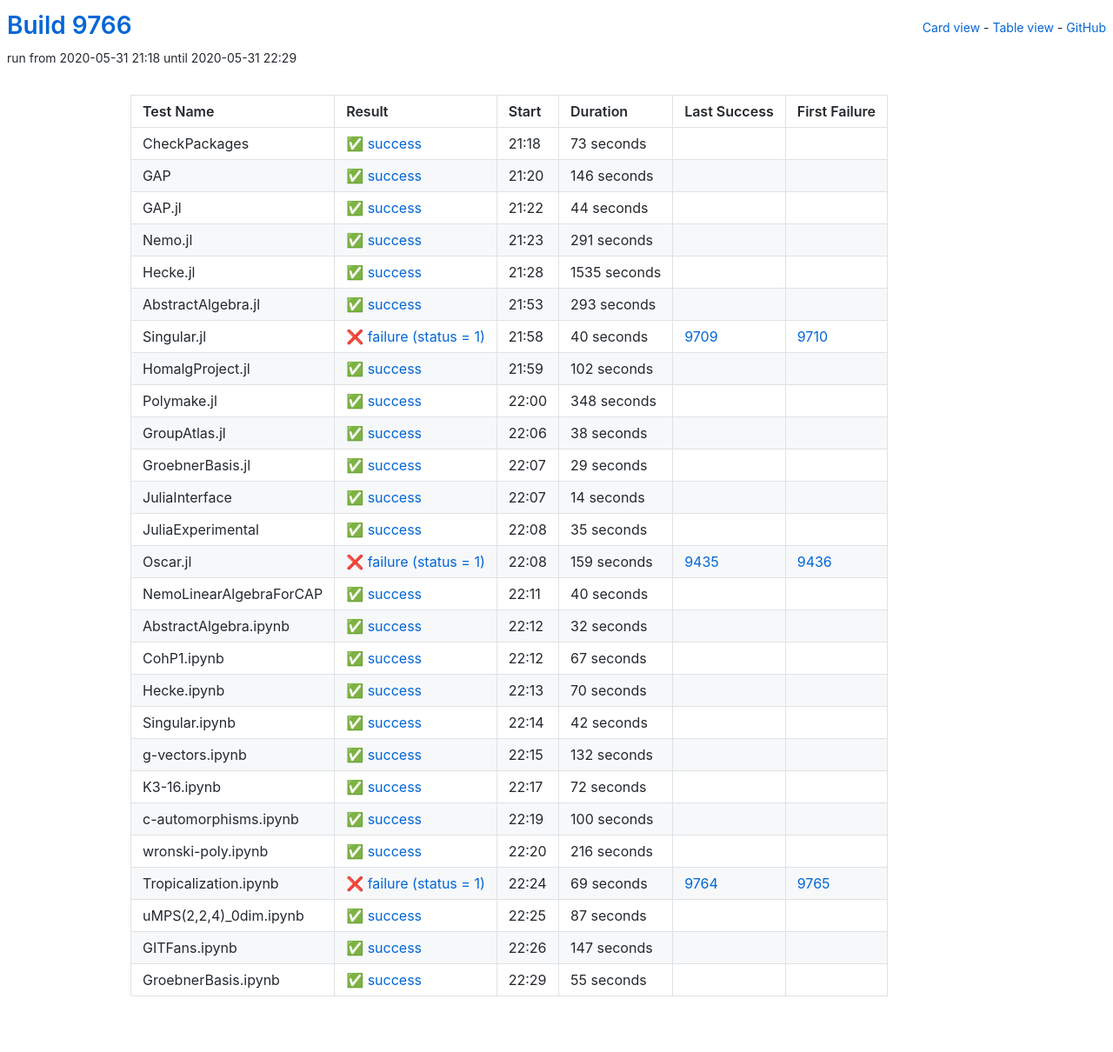
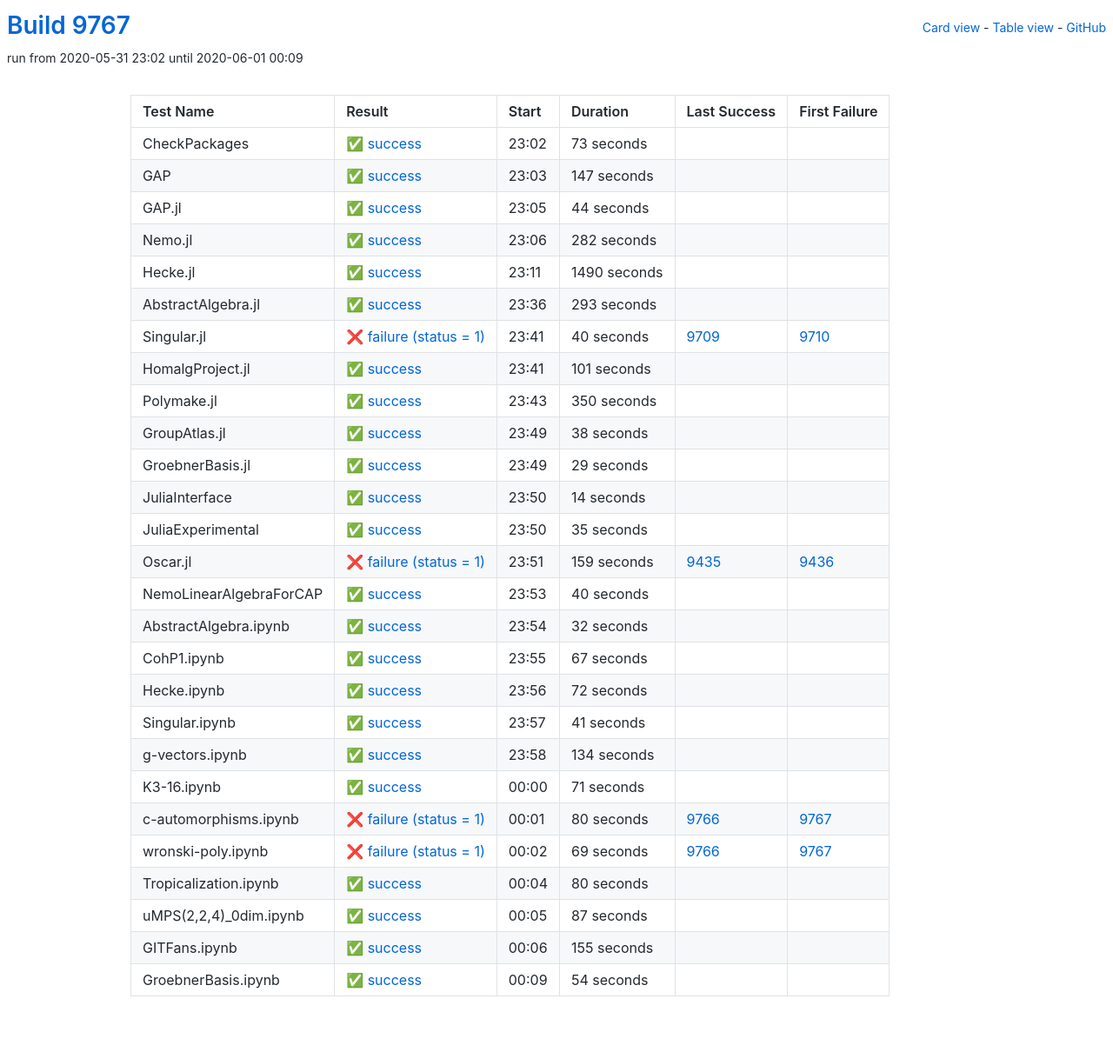
Before and after one commit to oscar-system/oscar-ci-status, a Jekyll site: the page built from table.html, in a window 1280 px wide. Shown: the whole page at 87% size. Built offline with Jekyll 4.4.1, drawn with Linux system fonts in a browser that asks for light colours.

Commit message:
Build 9767

```diff
--- a/_data/ci.yml
+++ b/_data/ci.yml
@@ -1,5 +1,5 @@
-build: 9766
-build_url: https://oscarci.mathematik.uni-kl.de/job/oscar/9766/
+build: 9767
+build_url: https://oscarci.mathematik.uni-kl.de/job/oscar/9767/
 job: oscar
 tests:
 - duration: 73
@@ -9,21 +9,21 @@ tests:
   id: checkpackages
   last_success: false
   last_success_url: null
-  log: https://oscarci.mathematik.uni-kl.de/job/oscar/9766/artifact/logs/build-9766/CheckPackages.log
+  log: https://oscarci.mathematik.uni-kl.de/job/oscar/9767/artifact/logs/build-9767/CheckPackages.log
   name: CheckPackages
-  start: 2020-05-31 21:18
+  start: 2020-05-31 23:02
   status: success
   success: true
-- duration: 146
+- duration: 147
   exitcode: 0
   first_failure: false
   first_failure_url: null
   id: gap
   last_success: false
   last_success_url: null
-  log: https://oscarci.mathematik.uni-kl.de/job/oscar/9766/artifact/logs/build-9766/GAP.log
+  log: https://oscarci.mathematik.uni-kl.de/job/oscar/9767/artifact/logs/build-9767/GAP.log
   name: GAP
-  start: 2020-05-31 21:20
+  start: 2020-05-31 23:03
   status: success
   success: true
 - duration: 44
@@ -33,33 +33,33 @@ tests:
   id: gap-jl
   last_success: false
   last_success_url: null
-  log: https://oscarci.mathematik.uni-kl.de/job/oscar/9766/artifact/logs/build-9766/GAP.jl.log
+  log: https://oscarci.mathematik.uni-kl.de/job/oscar/9767/artifact/logs/build-9767/GAP.jl.log
   name: GAP.jl
-  start: 2020-05-31 21:22
+  start: 2020-05-31 23:05
   status: success
   success: true
-- duration: 291
+- duration: 282
   exitcode: 0
   first_failure: false
   first_failure_url: null
   id: nemo-jl
   last_success: false
   last_success_url: null
-  log: https://oscarci.mathematik.uni-kl.de/job/oscar/9766/artifact/logs/build-9766/Nemo.jl.log
+  log: https://oscarci.mathematik.uni-kl.de/job/oscar/9767/artifact/logs/build-9767/Nemo.jl.log
   name: Nemo.jl
-  start: 2020-05-31 21:23
+  start: 2020-05-31 23:06
   status: success
   success: true
-- duration: 1535
+- duration: 1490
   exitcode: 0
   first_failure: false
   first_failure_url: null
   id: hecke-jl
   last_success: false
   last_success_url: null
-  log: https://oscarci.mathematik.uni-kl.de/job/oscar/9766/artifact/logs/build-9766/Hecke.jl.log
+  log: https://oscarci.mathematik.uni-kl.de/job/oscar/9767/artifact/logs/build-9767/Hecke.jl.log
   name: Hecke.jl
-  start: 2020-05-31 21:28
+  start: 2020-05-31 23:11
   status: success
   success: true
 - duration: 293
@@ -69,9 +69,9 @@ tests:
   id: abstractalgebra-jl
   last_success: false
   last_success_url: null
-  log: https://oscarci.mathematik.uni-kl.de/job/oscar/9766/artifact/logs/build-9766/AbstractAlgebra.jl.log
+  log: https://oscarci.mathematik.uni-kl.de/job/oscar/9767/artifact/logs/build-9767/AbstractAlgebra.jl.log
   name: AbstractAlgebra.jl
-  start: 2020-05-31 21:53
+  start: 2020-05-31 23:36
   status: success
   success: true
 - duration: 40
@@ -81,33 +81,33 @@ tests:
   id: singular-jl
   last_success: 9709
   last_success_url: https://oscarci.mathematik.uni-kl.de/job/oscar/9709/
-  log: https://oscarci.mathematik.uni-kl.de/job/oscar/9766/artifact/logs/build-9766/Singular.jl.log
+  log: https://oscarci.mathematik.uni-kl.de/job/oscar/9767/artifact/logs/build-9767/Singular.jl.log
   name: Singular.jl
-  start: 2020-05-31 21:58
+  start: 2020-05-31 23:41
   status: failure
   success: false
-- duration: 102
+- duration: 101
   exitcode: 0
   first_failure: false
   first_failure_url: null
   id: homalgproject-jl
   last_success: false
   last_success_url: null
-  log: https://oscarci.mathematik.uni-kl.de/job/oscar/9766/artifact/logs/build-9766/HomalgProject.jl.log
+  log: https://oscarci.mathematik.uni-kl.de/job/oscar/9767/artifact/logs/build-9767/HomalgProject.jl.log
   name: HomalgProject.jl
-  start: 2020-05-31 21:59
+  start: 2020-05-31 23:41
   status: success
   success: true
-- duration: 348
+- duration: 350
   exitcode: 0
   first_failure: false
   first_failure_url: null
   id: polymake-jl
   last_success: false
   last_success_url: null
-  log: https://oscarci.mathematik.uni-kl.de/job/oscar/9766/artifact/logs/build-9766/Polymake.jl.log
+  log: https://oscarci.mathematik.uni-kl.de/job/oscar/9767/artifact/logs/build-9767/Polymake.jl.log
   name: Polymake.jl
-  start: 2020-05-31 22:00
+  start: 2020-05-31 23:43
   status: success
   success: true
 - duration: 38
@@ -117,9 +117,9 @@ tests:
   id: groupatlas-jl
   last_success: false
   last_success_url: null
-  log: https://oscarci.mathematik.uni-kl.de/job/oscar/9766/artifact/logs/build-9766/GroupAtlas.jl.log
+  log: https://oscarci.mathematik.uni-kl.de/job/oscar/9767/artifact/logs/build-9767/GroupAtlas.jl.log
   name: GroupAtlas.jl
-  start: 2020-05-31 22:06
+  start: 2020-05-31 23:49
   status: success
   success: true
 - duration: 29
@@ -129,9 +129,9 @@ tests:
   id: groebnerbasis-jl
   last_success: false
   last_success_url: null
-  log: https://oscarci.mathematik.uni-kl.de/job/oscar/9766/artifact/logs/build-9766/GroebnerBasis.jl.log
+  log: https://oscarci.mathematik.uni-kl.de/job/oscar/9767/artifact/logs/build-9767/GroebnerBasis.jl.log
   name: GroebnerBasis.jl
-  start: 2020-05-31 22:07
+  start: 2020-05-31 23:49
   status: success
   success: true
 - duration: 14
@@ -141,9 +141,9 @@ tests:
   id: juliainterface
   last_success: false
   last_success_url: null
-  log: https://oscarci.mathematik.uni-kl.de/job/oscar/9766/artifact/logs/build-9766/JuliaInterface.log
+  log: https://oscarci.mathematik.uni-kl.de/job/oscar/9767/artifact/logs/build-9767/JuliaInterface.log
   name: JuliaInterface
-  start: 2020-05-31 22:07
+  start: 2020-05-31 23:50
   status: success
   success: true
 - duration: 35
@@ -153,9 +153,9 @@ tests:
   id: juliaexperimental
   last_success: false
   last_success_url: null
-  log: https://oscarci.mathematik.uni-kl.de/job/oscar/9766/artifact/logs/build-9766/JuliaExperimental.log
+  log: https://oscarci.mathematik.uni-kl.de/job/oscar/9767/artifact/logs/build-9767/JuliaExperimental.log
   name: JuliaExperimental
-  start: 2020-05-31 22:08
+  start: 2020-05-31 23:50
   status: success
   success: true
 - duration: 159
@@ -165,9 +165,9 @@ tests:
   id: oscar-jl
   last_success: 9435
   last_success_url: https://oscarci.mathematik.uni-kl.de/job/oscar/9435/
-  log: https://oscarci.mathematik.uni-kl.de/job/oscar/9766/artifact/logs/build-9766/Oscar.jl.log
+  log: https://oscarci.mathematik.uni-kl.de/job/oscar/9767/artifact/logs/build-9767/Oscar.jl.log
   name: Oscar.jl
-  start: 2020-05-31 22:08
+  start: 2020-05-31 23:51
   status: failure
   success: false
 - duration: 40
@@ -177,9 +177,9 @@ tests:
   id: nemolinearalgebraforcap
   last_success: false
   last_success_url: null
-  log: https://oscarci.mathematik.uni-kl.de/job/oscar/9766/artifact/logs/build-9766/NemoLinearAlgebraForCAP.log
+  log: https://oscarci.mathematik.uni-kl.de/job/oscar/9767/artifact/logs/build-9767/NemoLinearAlgebraForCAP.log
   name: NemoLinearAlgebraForCAP
-  start: 2020-05-31 22:11
+  start: 2020-05-31 23:53
   status: success
   success: true
 - duration: 32
@@ -189,9 +189,9 @@ tests:
   id: abstractalgebra-ipynb
   last_success: false
   last_success_url: null
-  log: https://oscarci.mathematik.uni-kl.de/job/oscar/9766/artifact/logs/build-9766/AbstractAlgebra.ipynb.log
+  log: https://oscarci.mathematik.uni-kl.de/job/oscar/9767/artifact/logs/build-9767/AbstractAlgebra.ipynb.log
   name: AbstractAlgebra.ipynb
-  start: 2020-05-31 22:12
+  start: 2020-05-31 23:54
   status: success
   success: true
 - duration: 67
@@ -201,95 +201,95 @@ tests:
   id: cohp1-ipynb
   last_success: false
   last_success_url: null
-  log: https://oscarci.mathematik.uni-kl.de/job/oscar/9766/artifact/logs/build-9766/CohP1.ipynb.log
+  log: https://oscarci.mathematik.uni-kl.de/job/oscar/9767/artifact/logs/build-9767/CohP1.ipynb.log
   name: CohP1.ipynb
-  start: 2020-05-31 22:12
+  start: 2020-05-31 23:55
   status: success
   success: true
-- duration: 70
+- duration: 72
   exitcode: 0
   first_failure: false
   first_failure_url: null
   id: hecke-ipynb
   last_success: false
   last_success_url: null
-  log: https://oscarci.mathematik.uni-kl.de/job/oscar/9766/artifact/logs/build-9766/Hecke.ipynb.log
+  log: https://oscarci.mathematik.uni-kl.de/job/oscar/9767/artifact/logs/build-9767/Hecke.ipynb.log
   name: Hecke.ipynb
-  start: 2020-05-31 22:13
+  start: 2020-05-31 23:56
   status: success
   success: true
-- duration: 42
+- duration: 41
   exitcode: 0
   first_failure: false
   first_failure_url: null
   id: singular-ipynb
   last_success: false
   last_success_url: null
-  log: https://oscarci.mathematik.uni-kl.de/job/oscar/9766/artifact/logs/build-9766/Singular.ipynb.log
+  log: https://oscarci.mathematik.uni-kl.de/job/oscar/9767/artifact/logs/build-9767/Singular.ipynb.log
   name: Singular.ipynb
-  start: 2020-05-31 22:14
+  start: 2020-05-31 23:57
   status: success
   success: true
-- duration: 132
+- duration: 134
   exitcode: 0
   first_failure: false
   first_failure_url: null
   id: g-vectors-ipynb
   last_success: false
   last_success_url: null
-  log: https://oscarci.mathematik.uni-kl.de/job/oscar/9766/artifact/logs/build-9766/g-vectors.ipynb.log
+  log: https://oscarci.mathematik.uni-kl.de/job/oscar/9767/artifact/logs/build-9767/g-vectors.ipynb.log
   name: g-vectors.ipynb
-  start: 2020-05-31 22:15
+  start: 2020-05-31 23:58
   status: success
   success: true
-- duration: 72
+- duration: 71
   exitcode: 0
   first_failure: false
   first_failure_url: null
   id: k3-16-ipynb
   last_success: false
   last_success_url: null
-  log: https://oscarci.mathematik.uni-kl.de/job/oscar/9766/artifact/logs/build-9766/K3-16.ipynb.log
+  log: https://oscarci.mathematik.uni-kl.de/job/oscar/9767/artifact/logs/build-9767/K3-16.ipynb.log
   name: K3-16.ipynb
-  start: 2020-05-31 22:17
+  start: 2020-06-01 00:00
   status: success
   success: true
-- duration: 100
+- duration: 80
+  exitcode: 1
+  first_failure: 9767
+  first_failure_url: https://oscarci.mathematik.uni-kl.de/job/oscar/9767/
+  id: c-automorphisms-ipynb
+  last_success: 9766
+  last_success_url: https://oscarci.mathematik.uni-kl.de/job/oscar/9766/
+  log: https://oscarci.mathematik.uni-kl.de/job/oscar/9767/artifact/logs/build-9767/c-automorphisms.ipynb.log
+  name: c-automorphisms.ipynb
+  start: 2020-06-01 00:01
+  status: failure
+  success: false
+- duration: 69
+  exitcode: 1
+  first_failure: 9767
+  first_failure_url: https://oscarci.mathematik.uni-kl.de/job/oscar/9767/
+  id: wronski-poly-ipynb
+  last_success: 9766
+  last_success_url: https://oscarci.mathematik.uni-kl.de/job/oscar/9766/
+  log: https://oscarci.mathematik.uni-kl.de/job/oscar/9767/artifact/logs/build-9767/wronski-poly.ipynb.log
+  name: wronski-poly.ipynb
+  start: 2020-06-01 00:02
+  status: failure
+  success: false
+- duration: 80
   exitcode: 0
   first_failure: false
   first_failure_url: null
-  id: c-automorphisms-ipynb
+  id: tropicalization-ipynb
   last_success: false
   last_success_url: null
-  log: https://oscarci.mathematik.uni-kl.de/job/oscar/9766/artifact/logs/build-9766/c-automorphisms.ipynb.log
-  name: c-automorphisms.ipynb
-  start: 2020-05-31 22:19
+  log: https://oscarci.mathematik.uni-kl.de/job/oscar/9767/artifact/logs/build-9767/Tropicalization.ipynb.log
+  name: Tropicalization.ipynb
+  start: 2020-06-01 00:04
   status: success
   success: true
-- duration: 216
-  exitcode: 0
-  first_failure: false
-  first_failure_url: null
-  id: wronski-poly-ipynb
-  last_success: false
-  last_success_url: null
-  log: https://oscarci.mathematik.uni-kl.de/job/oscar/9766/artifact/logs/build-9766/wronski-poly.ipynb.log
-  name: wronski-poly.ipynb
-  start: 2020-05-31 22:20
-  status: success
-  success: true
-- duration: 69
-  exitcode: 1
-  first_failure: 9765
-  first_failure_url: https://oscarci.mathematik.uni-kl.de/job/oscar/9765/
-  id: tropicalization-ipynb
-  last_success: 9764
-  last_success_url: https://oscarci.mathematik.uni-kl.de/job/oscar/9764/
-  log: https://oscarci.mathematik.uni-kl.de/job/oscar/9766/artifact/logs/build-9766/Tropicalization.ipynb.log
-  name: Tropicalization.ipynb
-  start: 2020-05-31 22:24
-  status: failure
-  success: false
 - duration: 87
   exitcode: 0
   first_failure: false
@@ -297,32 +297,32 @@ tests:
   id: umps-2-2-4-0dim-ipynb
   last_success: false
   last_success_url: null
-  log: https://oscarci.mathematik.uni-kl.de/job/oscar/9766/artifact/logs/build-9766/uMPS-2-2-4-_0dim.ipynb.log
+  log: https://oscarci.mathematik.uni-kl.de/job/oscar/9767/artifact/logs/build-9767/uMPS-2-2-4-_0dim.ipynb.log
   name: uMPS(2,2,4)_0dim.ipynb
-  start: 2020-05-31 22:25
+  start: 2020-06-01 00:05
   status: success
   success: true
-- duration: 147
+- duration: 155
   exitcode: 0
   first_failure: false
   first_failure_url: null
   id: gitfans-ipynb
   last_success: false
   last_success_url: null
-  log: https://oscarci.mathematik.uni-kl.de/job/oscar/9766/artifact/logs/build-9766/GITFans.ipynb.log
+  log: https://oscarci.mathematik.uni-kl.de/job/oscar/9767/artifact/logs/build-9767/GITFans.ipynb.log
   name: GITFans.ipynb
-  start: 2020-05-31 22:26
+  start: 2020-06-01 00:06
   status: success
   success: true
-- duration: 55
+- duration: 54
   exitcode: 0
   first_failure: false
   first_failure_url: null
   id: groebnerbasis-ipynb
   last_success: false
   last_success_url: null
-  log: https://oscarci.mathematik.uni-kl.de/job/oscar/9766/artifact/logs/build-9766/GroebnerBasis.ipynb.log
+  log: https://oscarci.mathematik.uni-kl.de/job/oscar/9767/artifact/logs/build-9767/GroebnerBasis.ipynb.log
   name: GroebnerBasis.ipynb
-  start: 2020-05-31 22:29
+  start: 2020-06-01 00:09
   status: success
   success: true
```
Also changed, not shown: README.md.
